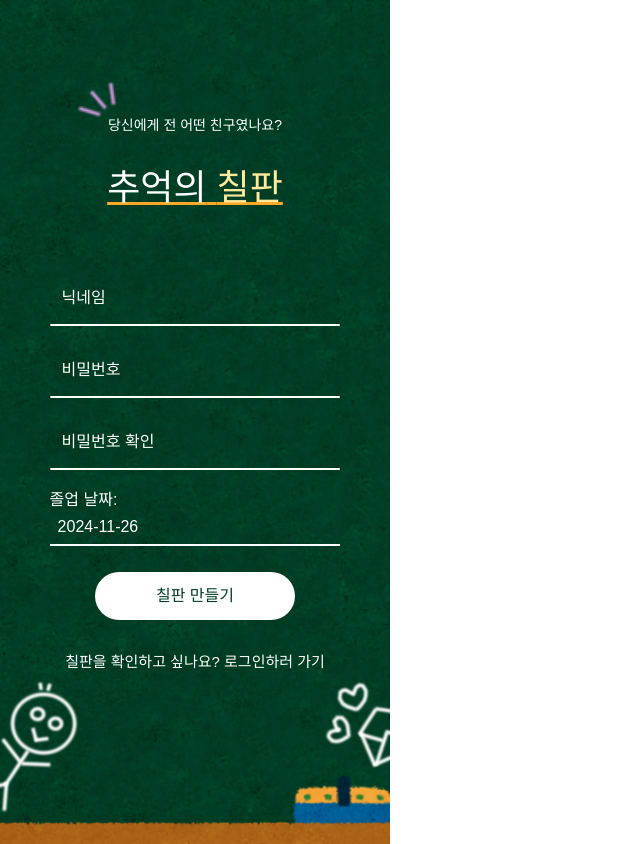
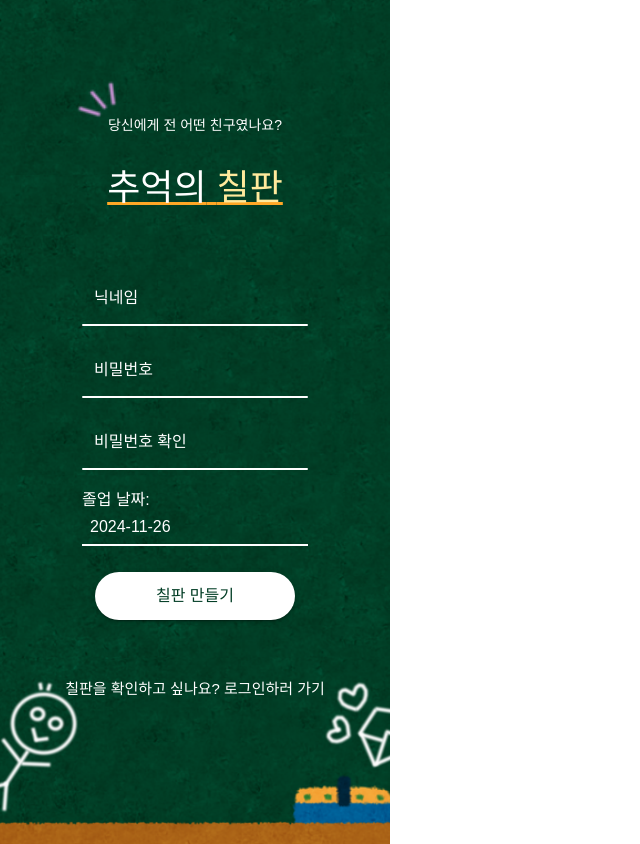
Before and after one commit to memory-page/memory-page-frontend, a React (Vite) app: page /signup in a window 1280 px wide. Shown: the whole page, without its empty margins (0-640 px from the left). Built offline with nearby package versions, Linux system fonts and the light colour scheme.

Commit message:
feat: 로그인, 가입 에러 반환 및 UI수정

```diff
--- a/src/api/Auth/useSignUp.ts
+++ b/src/api/Auth/useSignUp.ts
@@ -32,12 +32,10 @@ const useSignUp = () => {
       navigate('/board/create');
 		} catch(error) {
       if (axios.isAxiosError(error)) {
-        const message =
-          error.response?.data?.message || "회원가입에 실패했습니다.";
-        alert(message);
+        const detailMessage = error.response?.data?.detail || "알 수 없는 오류가 발생했습니다.";
+        throw new Error(detailMessage); // 에러를 throw하여 상위 컴포넌트에서 처리
       } else {
-        console.error("예상치 못한 오류:", error);
-        alert("예상치 못한 오류가 발생했습니다.");
+        throw new Error("예상치 못한 오류가 발생했습니다.");
       }
     }
 	};
--- a/src/pages/Auth/components/SignUpForm.tsx
+++ b/src/pages/Auth/components/SignUpForm.tsx
@@ -19,19 +19,24 @@ const SignUpForm: React.FC = () => {
     if (date) setGraduationDate(date);
   };
 
-  const handleSubmit = async () => {
+  const handleSubmit = async (e: React.FormEvent<HTMLFormElement>) => {
+    e.preventDefault();
     setSignUpError("");
     if (!id){
       setSignUpError("닉네임을 입력해주세요");
       return;
     }
-    if (!password) {
-      setSignUpError("비밀번호는 ")
+    else if (!password) {
+      setSignUpError("비밀번호를 입력해주세요")
     }
-    if (!graduationDate) {
+    else if (confirmPassword!=password) {
+      setSignUpError("비밀번호가 일치하지 않습니다")
+    }
+    else if (!graduationDate) {
       setSignUpError("졸업 날짜를 선택해주세요!");
       return;
     }
+    else{
       try{
 
         setBoardName(id);
@@ -43,13 +48,17 @@ const SignUpForm: React.FC = () => {
         await signUp(id, password);
         console.log(id, password, graduationDate);
       } catch (error) {
-      console.log("회원가입 중 오류 발생:", error);
+        if(error instanceof Error){
+          setSignUpError(error.message);
+        } else {
+          setSignUpError("예상치 못한 오류가 발생했습니다.");
         }
-
+      }
+    }
   };
 
   return (
-    <SignUpFormBox>
+    <SignUpFormBox onSubmit={handleSubmit}>
       <TextFieldContainer>
         <SignUpTextField
           type="text"
@@ -89,15 +98,15 @@ const SignUpForm: React.FC = () => {
           />
         </StyledDatePickerWrapper>
       </TextFieldContainer>
-      <SubmitButton onClick={handleSubmit}>
+      <SubmitButton variant="contained" type="submit">
         칠판 만들기
       </SubmitButton>
-      {signUpError && <ErrorText>{signUpError}</ErrorText>}
+      {<ErrorText>{signUpError || " "}</ErrorText>}
     </SignUpFormBox>
   );
 };
 
-const SignUpFormBox = styled.div`
+const SignUpFormBox = styled.form`
   display: flex;
   flex-direction: column;
   justify-content: center;
@@ -107,8 +116,7 @@ const SignUpFormBox = styled.div`
 const TextFieldContainer = styled.div`
   display: flex;
   align-items: center;
-  width: 100%;
-  max-width: 350px;
+  width: 226px;
   margin-bottom: 16px;
   border-radius: 8px;
   position: relative;
@@ -169,6 +177,7 @@ const ErrorText = styled.div`
   font-size: 0.875rem;
   text-align: center;
   margin-top: 8px;
+  min-height: 1.2rem;
 `;
 
 export default SignUpForm;
```
Also changed, not shown: src/api/Auth/useLogin.ts (+6 -1 lines), src/pages/Auth/components/LoginForm.tsx (+8 -3 lines). Lines whose indentation alone changed are shown as unchanged.
